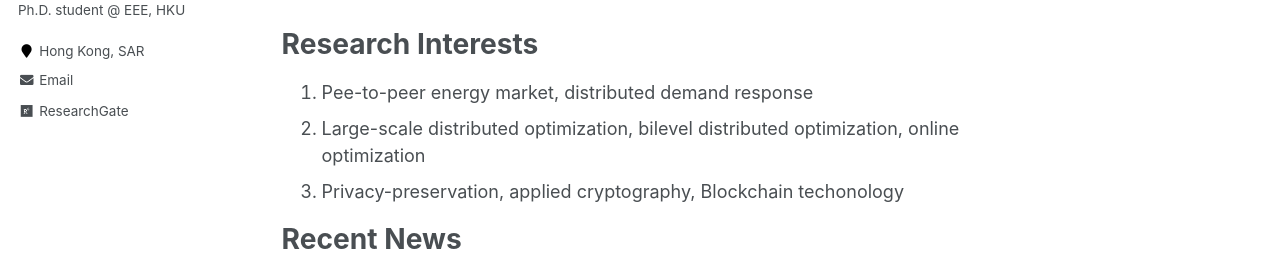
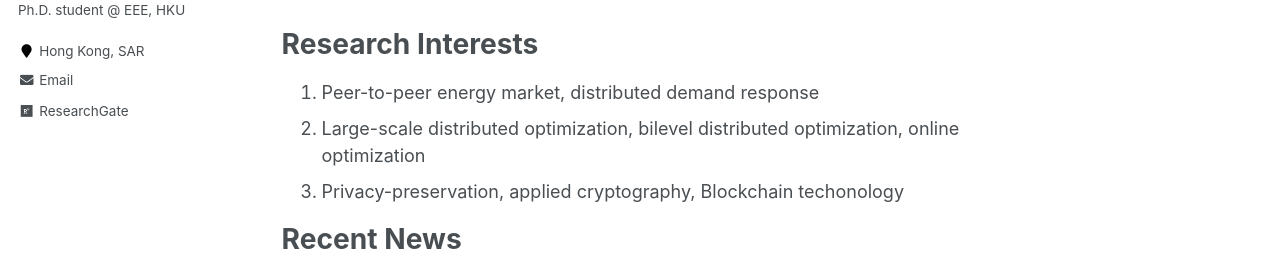
Before and after one commit to johnny-eee/online, a Jekyll site: the page built from _pages/about.md, in a window 1280 px wide. Shown: the part 291-566 px from the top of the page. Built offline with Jekyll 4.4.1, drawn with Linux system fonts in a browser that asks for light colours.

Commit message:
Update about.md

```diff
--- a/_pages/about.md
+++ b/_pages/about.md
@@ -13,7 +13,7 @@ I am currently a third year Ph.D. student @HKU supervised by [Prof. Yunhe Hou](h
 
 Research Interests
 ======
-1. Pee-to-peer energy market, distributed demand response
+1. Peer-to-peer energy market, distributed demand response
 2. Large-scale distributed optimization, bilevel distributed optimization, online optimization
 3. Privacy-preservation, applied cryptography, Blockchain techonology
 
```
